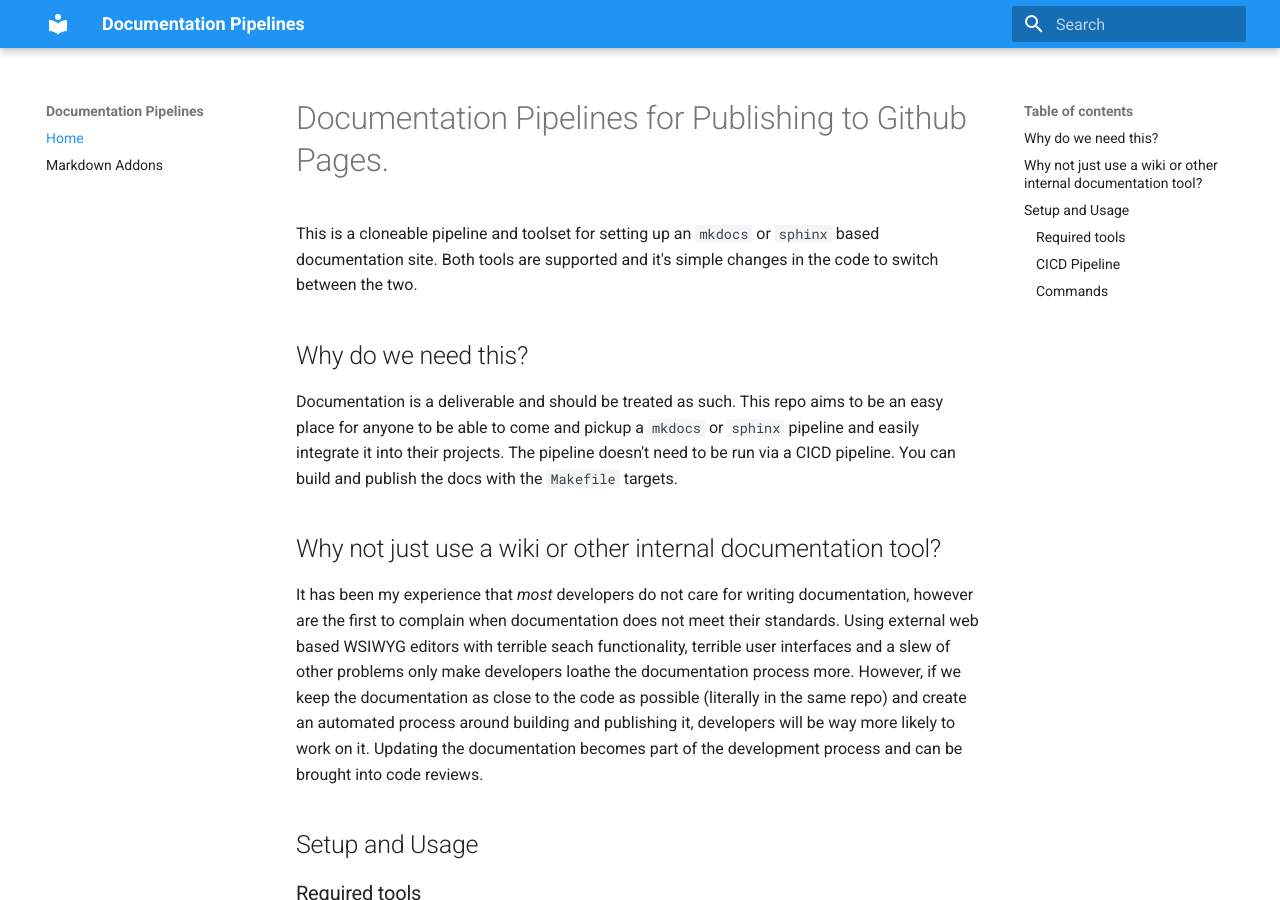
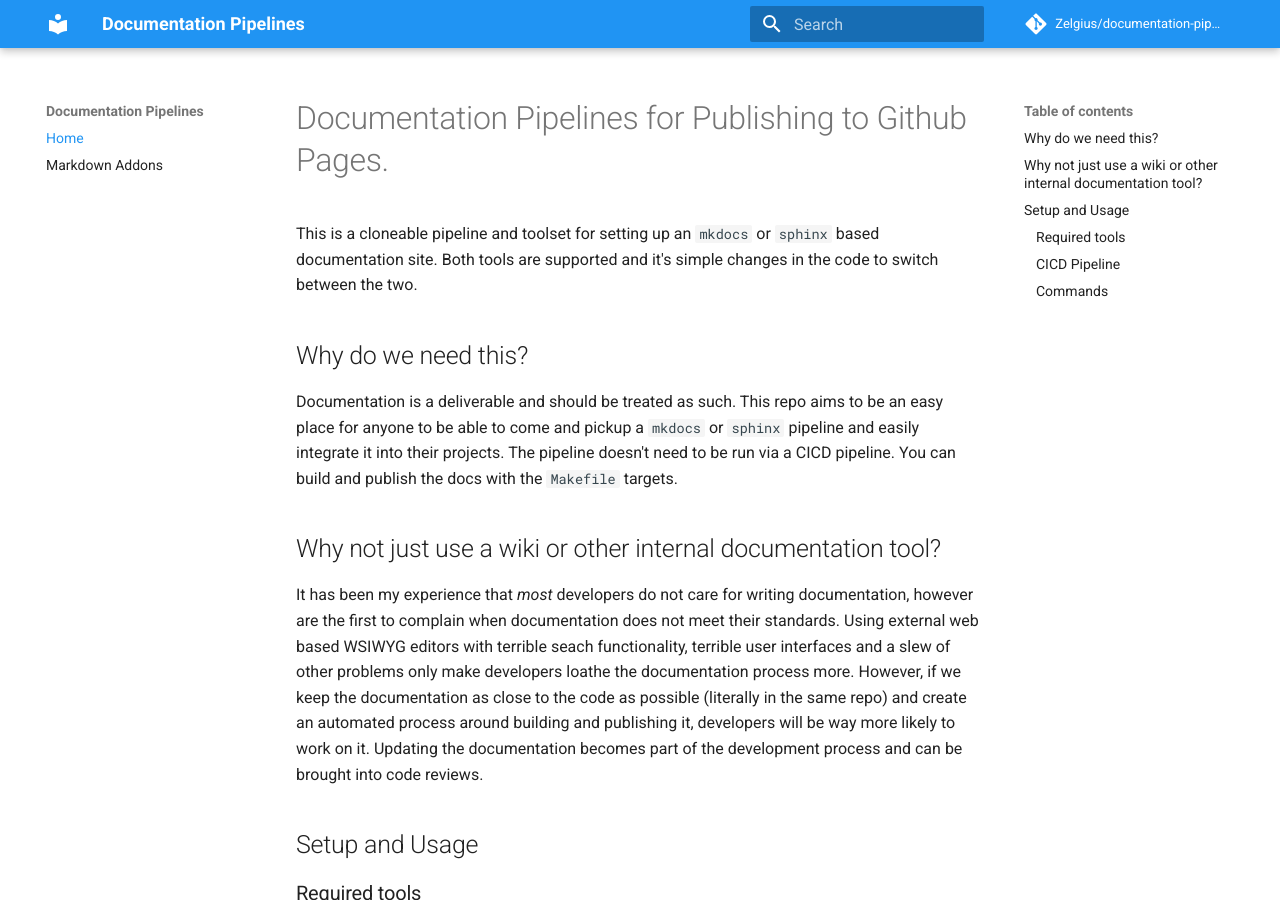
Before and after one commit to UnlockedEdu/documentation-pipeline-generator, an MkDocs documentation site: the page built from docs/mkdocs/docs/index.md, in a window 1280 px wide and 900 px high. Built offline with MkDocs 1.6.1 and Material for MkDocs 9.7.7, drawn with Linux system fonts in a browser that asks for light colours; nearby versions of some CDN libraries; a script that is not in the unit is left out; comment, search, counter and statistics services are not loaded.

Commit message:
updating readme and adding some mkdocs features around git

```diff
--- a/docs/mkdocs/mkdocs.yml
+++ b/docs/mkdocs/mkdocs.yml
@@ -1,4 +1,9 @@
 site_name: Documentation Pipelines
+site_description: Pipelines for Generating and Releasing Documentation
+site_author: Mason Egger
+site_url: https://zelgius.github.io/documentation-pipelines/
+repo_name: Zelgius/documentation-pipelines
+repo_url: https://github.com/Zelgius/documentation-pipelines
 theme:
     name: material
     palette:
```
Also changed, not shown: README.md.
